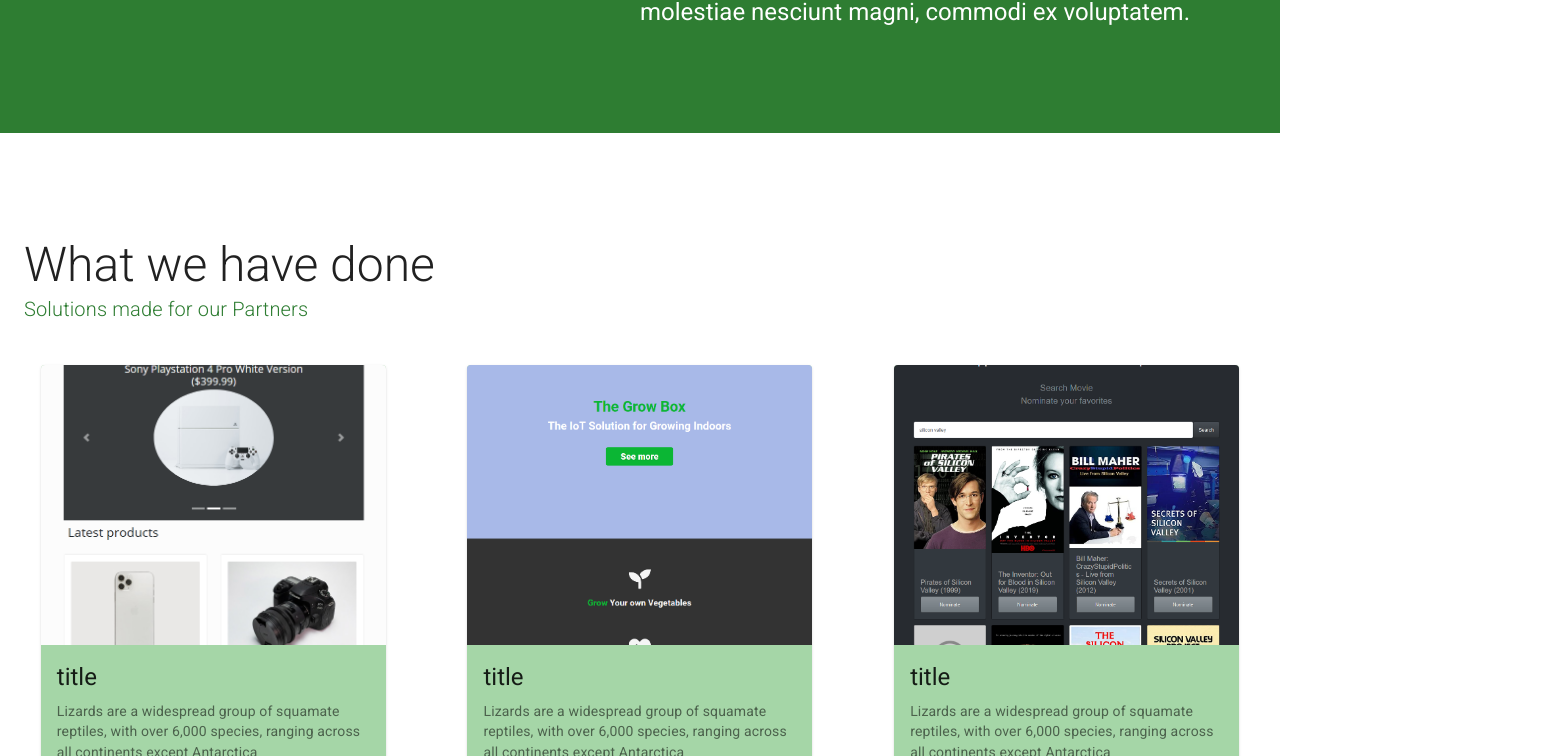
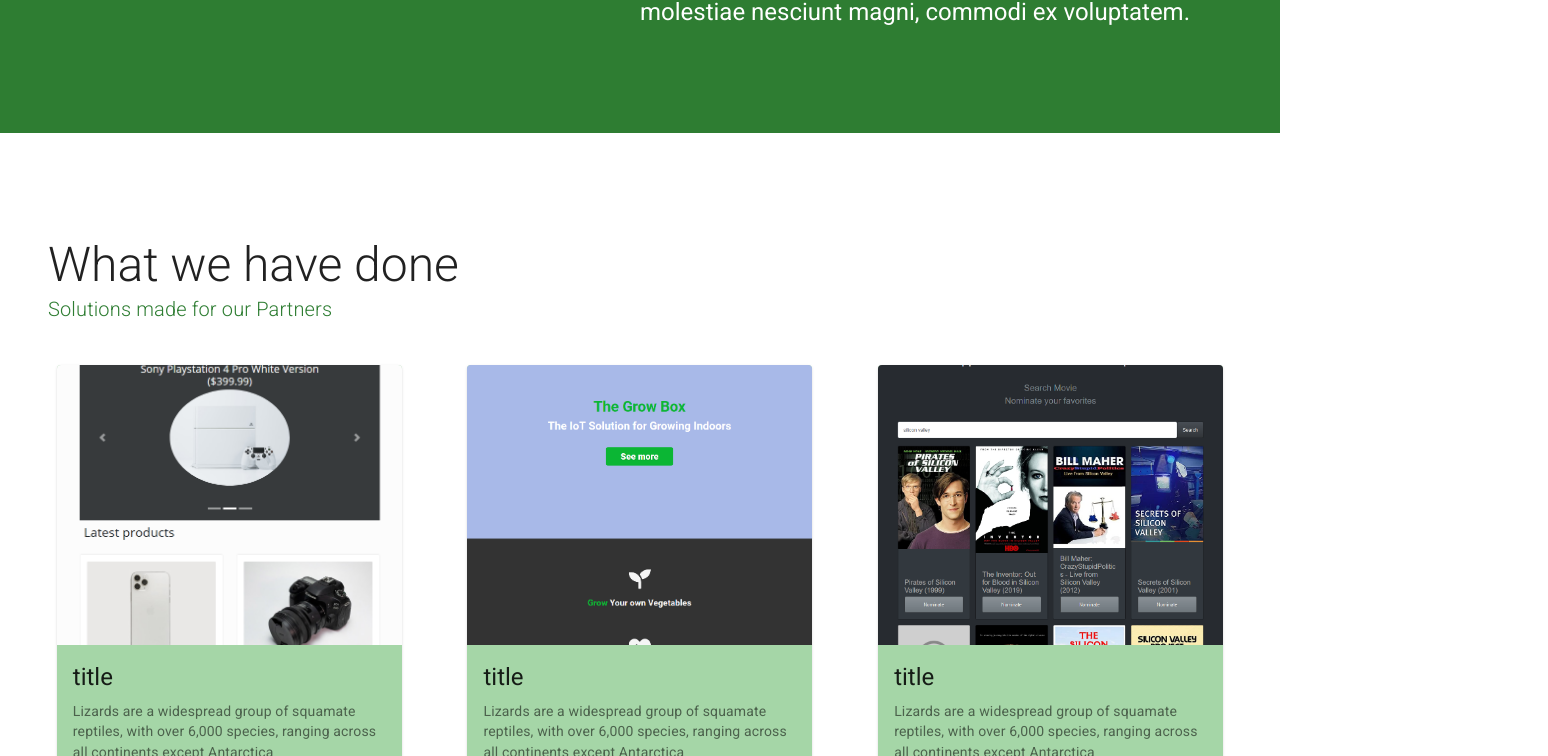
Before and after one commit to TavaresDev/NextTavaresDev, a Next.js app: page / in a window 1280 px wide. Shown: the part 1708-2464 px from the top of the page, 1548 px wide, since content can reach past the window. Built offline with nearby package versions, Linux system fonts and the light colour scheme.

Commit message:
complete fade

```diff
--- a/src/components/about/AboutServicesCarousel.js
+++ b/src/components/about/AboutServicesCarousel.js
@@ -10,6 +10,7 @@ import SimpleCard from "./ProductCard"
 
 import Rotate from "react-reveal/Rotate"
 import Fade from "react-reveal/Fade"
+import Zoom from "react-reveal/Zoom"
 
 const AboutServicesCarousel = () => {
 	const responsive = {
@@ -20,8 +21,7 @@ const AboutServicesCarousel = () => {
 
 	const items = [
 		<Grid container justify='center' className='item' data-value='1'>
-			<Rotate bottom right>
-
+			<Fade left >
 				<SimpleCard
 					// icon={<WebIcon fontSize="large" />}
 					title={"Landing Page"}
@@ -31,12 +31,11 @@ const AboutServicesCarousel = () => {
 						" Pellentesque sollicitudin ipsum commodo arcu tristique pharetra. "
 					}
 				/>
-				</Rotate>
+			</Fade>
 		</Grid>,
 		<Grid container justify='center' className='item' data-value='2'>
 			<Fade bottom>
 				<SimpleCard
-
 					// icon={<WebIcon fontSize="large" />}
 					title={"Web Site"}
 					adjective={"Online Home for Your bussines"}
@@ -48,8 +47,7 @@ const AboutServicesCarousel = () => {
 			</Fade>
 		</Grid>,
 		<Grid container justify='center' className='item' data-value='3'>
-			<Rotate bottom left>
-
+			<Fade  right>
 				<SimpleCard
 					// icon={<WebIcon fontSize="large" />}
 					title={"eCommerce "}
@@ -59,7 +57,7 @@ const AboutServicesCarousel = () => {
 						" Pellentesque sollicitudin ipsum commodo arcu tristique pharetra. "
 					}
 				/>
-				</Rotate>
+			</Fade>
 		</Grid>,
 	]
 
@@ -68,7 +66,6 @@ const AboutServicesCarousel = () => {
 			<Grid container>
 				<Grid item xs={12} align='start'>
 					<Fade bottom cascade>
-
 						<Box mb={3}>
 							<Typography variant={"h3"}>
 								<Box fontWeight='100'>What we do</Box>
@@ -81,8 +78,6 @@ const AboutServicesCarousel = () => {
 				</Grid>
 
 				<Grid item container spacing={4}>
-
-
 					<AliceCarousel
 						mouseTrackingEnabled={true}
 						disableButtonsControls
@@ -90,7 +85,6 @@ const AboutServicesCarousel = () => {
 						items={items}
 						responsive={responsive}
 					/>
-
 				</Grid>
 			</Grid>
 		</Container>
--- a/src/components/contact/Contact.jsx
+++ b/src/components/contact/Contact.jsx
@@ -3,6 +3,8 @@ import { Container, Grid, Box, Button, Typography } from "@material-ui/core"
 import TextField from "@material-ui/core/TextField"
 import emailjs from "emailjs-com"
 import ContactModal from "./ContactModal"
+
+import Fade from "react-reveal/Fade"
 
 const Contact = () => {
 	const [isContactModalOpen, setIsContactModalOpen] = useState(false)
@@ -10,7 +12,7 @@ const Contact = () => {
 	const closeModal = () => {
 		setIsContactModalOpen(false)
 		console.log("close")
-		document.getElementById("contactForm").reset();
+		document.getElementById("contactForm").reset()
 	}
 	const sendEmail = (e) => {
 		e.preventDefault()
@@ -34,7 +36,8 @@ const Contact = () => {
 	}
 
 	return (
-		<Container id='contact' className="sec">
+		<Container id='contact' className='sec'>
+			<Fade bottom cascade>
 				<Grid container>
 					<Grid item xm={0} sm={3} />
 					<Grid
@@ -45,7 +48,7 @@ const Contact = () => {
 						direction='column'
 						justify='center'
 						alignItems='stretch'
-					id = 'contactForm'
+						id='contactForm'
 						component='form'
 						onSubmit={sendEmail}>
 						<Box mb={5}>
@@ -54,9 +57,14 @@ const Contact = () => {
 							</Typography>
 						</Box>
 
-					<TextField id='' label='Name' name='client_name' required/>
+						<TextField id='' label='Name' name='client_name' required />
 
-					<TextField id='standard-basic' label='Email' name='client_email' required />
+						<TextField
+							id='standard-basic'
+							label='Email'
+							name='client_email'
+							required
+						/>
 						<TextField
 							required
 							id='standard-multiline-flexible'
@@ -75,6 +83,7 @@ const Contact = () => {
 
 					<Grid item xm={0} sm={3} />
 				</Grid>
+			</Fade>
 			{isContactModalOpen && <ContactModal closeModal={closeModal} />}
 		</Container>
 	)
--- a/src/components/projects/ProjectCarousel.jsx
+++ b/src/components/projects/ProjectCarousel.jsx
@@ -1,8 +1,10 @@
-import { Box, Grid, Typography } from "@material-ui/core"
+import { Box, Grid, Typography, Container } from "@material-ui/core"
 import React from "react"
 import AliceCarousel from "react-alice-carousel"
 import "react-alice-carousel/lib/alice-carousel.css"
 import ProjectCard from "./ProjectCard"
+
+import Fade from "react-reveal/Fade"
 
 const responsive = {
 	0: { items: 1 },
@@ -12,6 +14,7 @@ const responsive = {
 
 const items = [
 	<Grid container justify='center' className='item' data-value='1'>
+		<Fade bottom>
 			<ProjectCard
 				img='/eCommerce.png'
 				imgAlt='project'
@@ -19,8 +22,10 @@ const items = [
 				bodyText='Lizards are a widespread group of squamate reptiles, with over 6,000
 			species, ranging across all continents except Antarctica'
 			/>
+		</Fade>
 	</Grid>,
 	<Grid container justify='center' className='item' data-value='2'>
+		<Fade bottom>
 			<ProjectCard
 				img='/TheGrowBoxProjectSM.png'
 				imgAlt='project'
@@ -28,8 +33,10 @@ const items = [
 				bodyText='Lizards are a widespread group of squamate reptiles, with over 6,000
 			species, ranging across all continents except Antarctica'
 			/>
+		</Fade>
 	</Grid>,
 	<Grid container justify='center' className='item' data-value='3'>
+		<Fade bottom>
 			<ProjectCard
 				img='/TheShoppies.png'
 				imgAlt='project'
@@ -37,8 +44,10 @@ const items = [
 				bodyText='Lizards are a widespread group of squamate reptiles, with over 6,000
 			species, ranging across all continents except Antarctica'
 			/>
+		</Fade>
 	</Grid>,
 	<Grid container justify='center' className='item' data-value='4'>
+		<Fade bottom>
 			<ProjectCard
 				img='/TheShoppies.png'
 				imgAlt='project'
@@ -46,8 +55,10 @@ const items = [
 				bodyText='Lizards are a widespread group of squamate reptiles, with over 6,000
 			species, ranging across all continents except Antarctica'
 			/>
+		</Fade>
 	</Grid>,
 	<Grid container justify='center' className='item' data-value='5'>
+		<Fade bottom>
 			<ProjectCard
 				img='/TheShopiesTerminator.png'
 				imgAlt='project'
@@ -55,13 +66,15 @@ const items = [
 				bodyText='Lizards are a widespread group of squamate reptiles, with over 6,000
 			species, ranging across all continents except Antarctica'
 			/>
+		</Fade>
 	</Grid>,
 ]
 
 const ProjectCarousel = () => {
 	return (
-		<Box className='sec'>
+		<Container className='sec'>
 			<Grid item xs={12} align='start'>
+				<Fade>
 					<Box m={3}>
 						<Typography variant={"h3"}>
 							<Box fontWeight='100'>What we have done</Box>
@@ -70,6 +83,7 @@ const ProjectCarousel = () => {
 							<Box fontWeight='200'>Solutions made for our Partners</Box>
 						</Typography>
 					</Box>
+				</Fade>
 			</Grid>
 			<AliceCarousel
 				mouseTrackingEnabled={true}
@@ -79,7 +93,7 @@ const ProjectCarousel = () => {
 				items={items}
 				responsive={responsive}
 			/>
-		</Box>
+		</Container>
 	)
 }
 
```
Also changed, not shown: src/components/AboutInfo.jsx (+10 -16 lines). Lines whose indentation alone changed are shown as unchanged.
